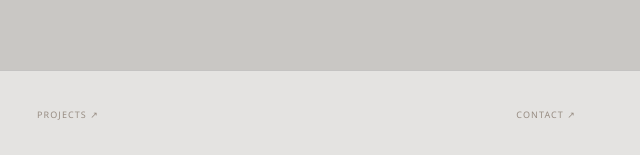
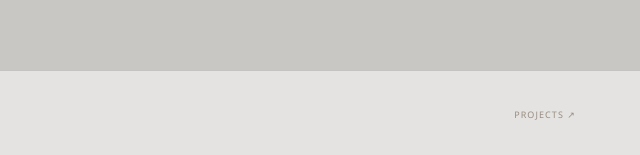
Before and after one commit to televisions024-bit/architecture-portfolio-redesign, a plain HTML site: page technical.html in a window 1280 px wide. Shown: the part 1731-1886 px from the top of the page, 640-1280 px from the left. Drawn offline with Linux system fonts and the light colour scheme.

Commit message:
Keep contact information on About page

```diff
--- a/technical.html
+++ b/technical.html
@@ -1,6 +1,6 @@
 <!doctype html><html lang="en"><head><meta charset="utf-8"><meta name="viewport" content="width=device-width,initial-scale=1"><meta name="robots" content="noindex,nofollow"><title>Technical Work — Mohammed Huzefa</title><link rel="stylesheet" href="css/site.css"></head><body data-page="technical"><a class="skip-link" href="#main">Skip to content</a>
 <header class="site-header site-header-light"><a class="wordmark" href="index.html"><b>MH</b><span>Mohammed Huzefa<br><small>Architecture · 2024—27</small></span></a><button class="menu-button" aria-expanded="false" aria-controls="site-menu"><span>Menu</span><i aria-hidden="true">+</i></button></header>
-<nav class="site-menu" id="site-menu" hidden aria-label="Main navigation"><div class="menu-top">Mohammed Huzefa<button class="menu-close" aria-label="Close menu">×</button></div><a href="index.html"><small>00</small>Home</a><a href="projects.html"><small>01</small>Projects</a><a href="technical.html"><small>02</small>Technical work</a><a href="about.html"><small>03</small>About &amp; skills</a><a href="about.html#contact"><small>04</small>Contact</a><p>Architecture student · Hubli, India</p></nav>
+<nav class="site-menu" id="site-menu" hidden aria-label="Main navigation"><div class="menu-top">Mohammed Huzefa<button class="menu-close" aria-label="Close menu">×</button></div><a href="index.html"><small>00</small>Home</a><a href="projects.html"><small>01</small>Projects</a><a href="technical.html"><small>02</small>Technical work</a><a href="about.html"><small>03</small>About &amp; skills</a><p>Architecture student · Hubli, India</p></nav>
 <main id="main" class="inner-main"><section class="page-intro page-pad"><p class="eyebrow">Portfolio / 02</p><h1>Technical work</h1><p class="page-lede">Plans, sections, elevations and spatial studies from academic projects.</p></section>
 <section class="technical-feature page-pad"><div><p class="eyebrow">Current project · Proposed Library</p><h2>Spatial studies</h2><p>The images below are 3D cutaway and site renders. CAD drawing exports will be added here when ready; these views are not presented as technical drawings.</p><a class="text-link" href="project.html?p=library">Open Library project <span>↗</span></a></div><div class="technical-images"><figure><img src="images/library/renders/13-aerial-cutaway.webp" alt="Aerial cutaway 3D render of the Library showing both floors" loading="lazy"><figcaption>3D cutaway · Library proposal</figcaption></figure><figure><img src="images/library/renders/12-aerial-view.webp" alt="Aerial site render of the Library proposal" loading="lazy"><figcaption>Aerial site study · Library proposal</figcaption></figure></div></section>
-<section class="drawing-note page-pad"><p class="eyebrow">Drawing archive</p><h2>Plans · Sections · Elevations</h2><p>Drawing sheets will appear here when final files are added. No sample or internet drawings are shown as Mohammed’s work.</p></section></main><footer class="site-footer page-pad"><span>Mohammed Huzefa · Architecture</span><a href="projects.html">Projects ↗</a><a href="about.html#contact">Contact ↗</a></footer><script src="js/site.js"></script></body></html>
+<section class="drawing-note page-pad"><p class="eyebrow">Drawing archive</p><h2>Plans · Sections · Elevations</h2><p>Drawing sheets will appear here when final files are added. No sample or internet drawings are shown as Mohammed’s work.</p></section></main><footer class="site-footer page-pad"><span>Mohammed Huzefa · Architecture</span><a href="projects.html">Projects ↗</a></footer><script src="js/site.js"></script></body></html>
```
